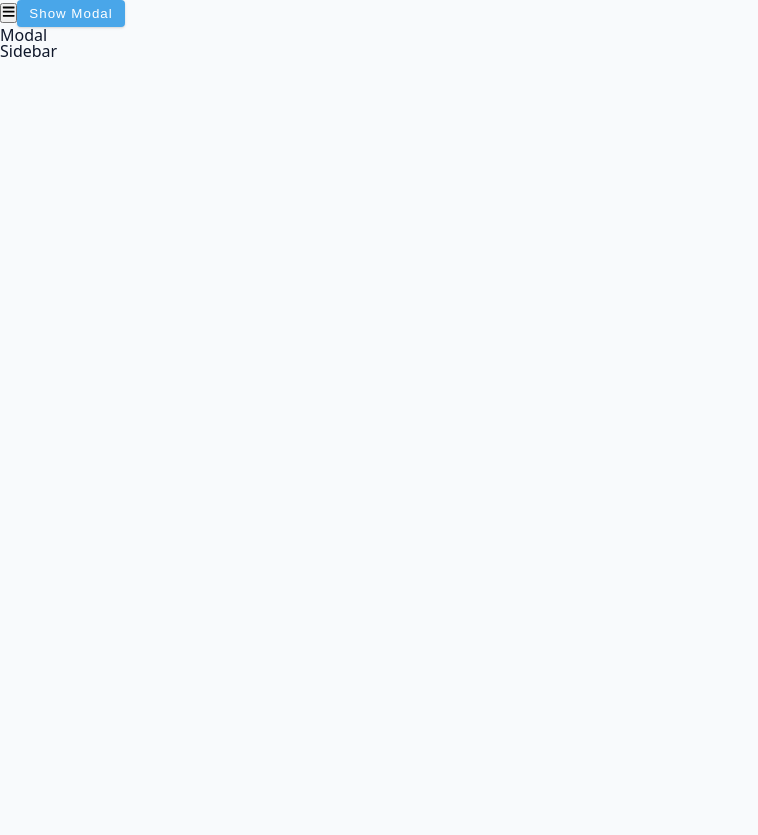
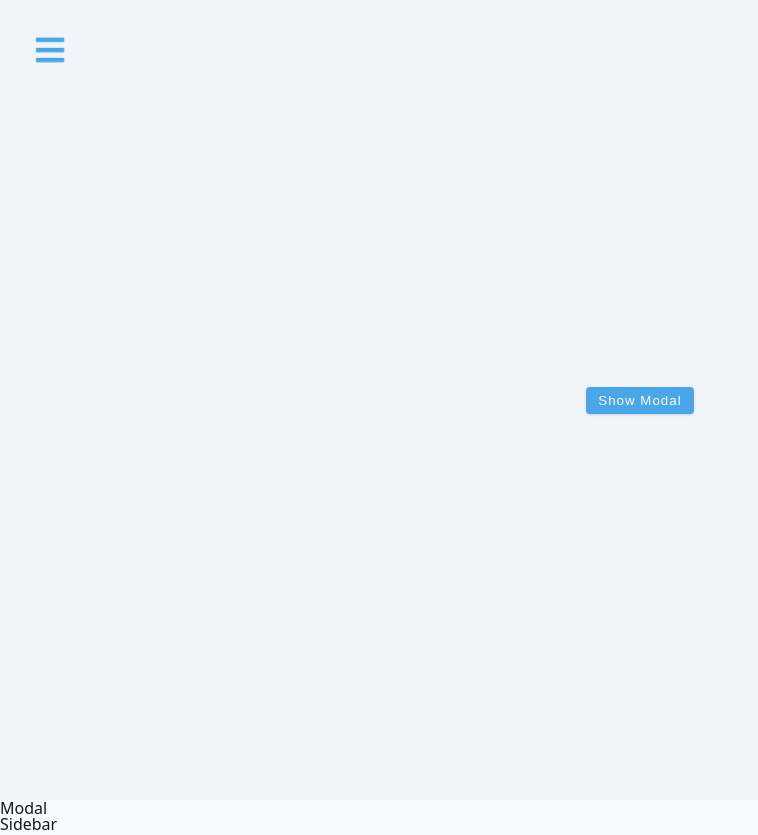
Before and after one commit to emmeiwhite/09-modal-sidebar-with-context-api, a React (Vite) app: page / in a window 1280 px wide. Shown: the whole page, without its empty margins (0-758 px from the left). Before the commit the page ends 800 px from the top, so only its background shows below. Built offline with nearby package versions, Linux system fonts and the light colour scheme.

Commit message:
Home Component Styles Done~

```diff
--- a/src/index.css
+++ b/src/index.css
@@ -56,18 +56,15 @@ html {
 
   /* box shadow*/
   --shadow-1: 0 1px 3px 0 rgba(0, 0, 0, 0.1), 0 1px 2px 0 rgba(0, 0, 0, 0.06);
-  --shadow-2: 0 4px 6px -1px rgba(0, 0, 0, 0.1),
-    0 2px 4px -1px rgba(0, 0, 0, 0.06);
-  --shadow-3: 0 10px 15px -3px rgba(0, 0, 0, 0.1),
-    0 4px 6px -2px rgba(0, 0, 0, 0.05);
-  --shadow-4: 0 20px 25px -5px rgba(0, 0, 0, 0.1),
-    0 10px 10px -5px rgba(0, 0, 0, 0.04);
+  --shadow-2: 0 4px 6px -1px rgba(0, 0, 0, 0.1), 0 2px 4px -1px rgba(0, 0, 0, 0.06);
+  --shadow-3: 0 10px 15px -3px rgba(0, 0, 0, 0.1), 0 4px 6px -2px rgba(0, 0, 0, 0.05);
+  --shadow-4: 0 20px 25px -5px rgba(0, 0, 0, 0.1), 0 10px 10px -5px rgba(0, 0, 0, 0.04);
 }
 
 body {
   background: var(--backgroundColor);
-  font-family: system-ui, -apple-system, BlinkMacSystemFont, 'Segoe UI', Roboto,
-    Oxygen, Ubuntu, Cantarell, 'Open Sans', 'Helvetica Neue', sans-serif;
+  font-family: system-ui, -apple-system, BlinkMacSystemFont, 'Segoe UI', Roboto, Oxygen, Ubuntu,
+    Cantarell, 'Open Sans', 'Helvetica Neue', sans-serif;
   font-weight: 400;
   line-height: 1;
   color: var(--textColor);
@@ -257,3 +254,38 @@ ul {
 Project CSS
 ===============
 */
+
+main {
+  min-height: 100vh;
+  display: flex;
+  align-items: center;
+  justify-content: center;
+  background-color: var(--grey-100);
+}
+
+.sidebar-toggle {
+  position: fixed;
+  left: 2rem;
+  top: 2rem;
+  background-color: transparent;
+  border-color: transparent;
+  color: var(--primary-500);
+  font-size: 2rem;
+  cursor: pointer;
+
+  animation: bounce 2s linear infinite forwards;
+}
+
+@keyframes bounce {
+  0% {
+    transform: scale(1);
+  }
+
+  50% {
+    transform: scale(1.5);
+  }
+
+  100% {
+    transform: scale(1);
+  }
+}
```
